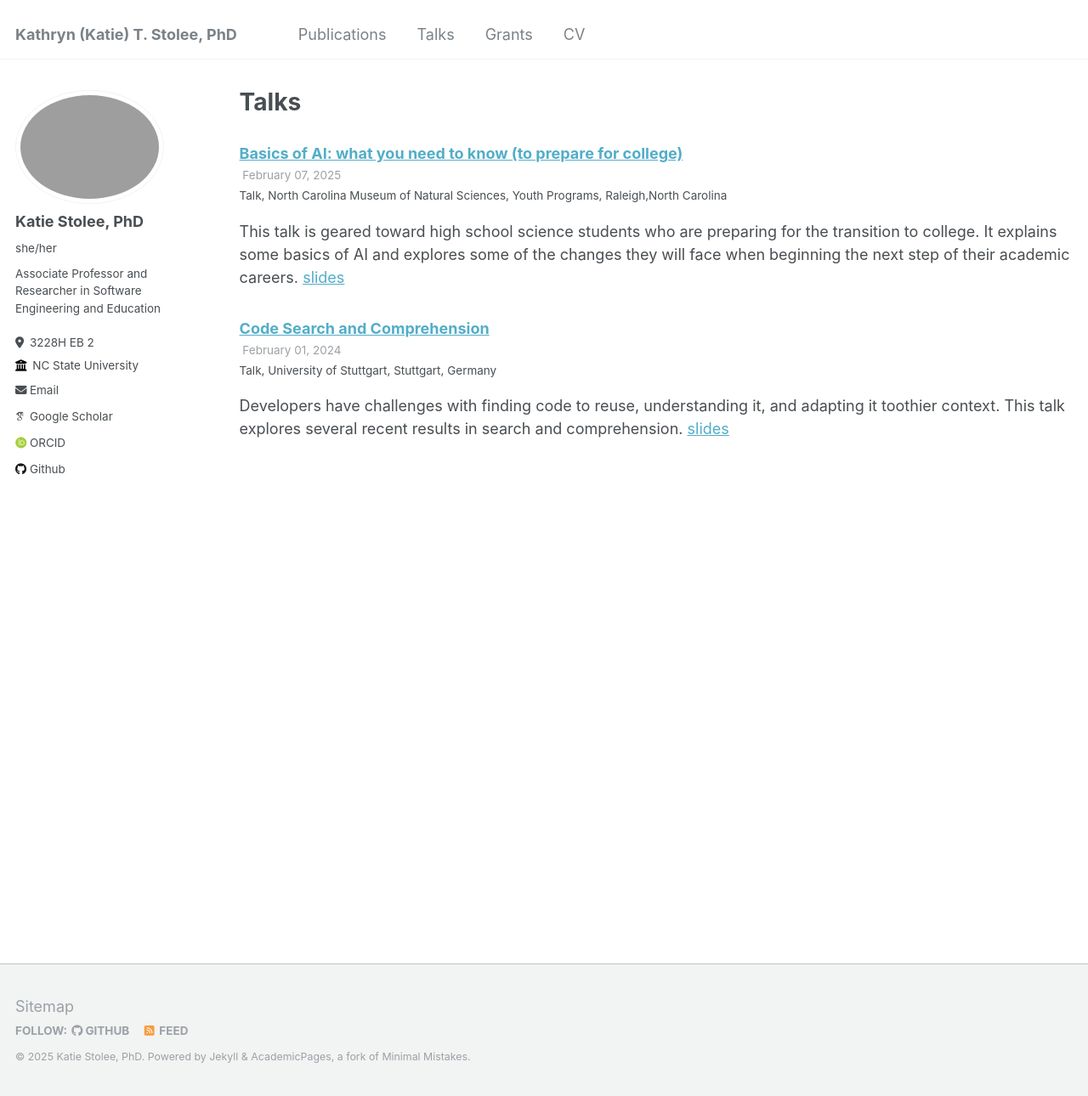
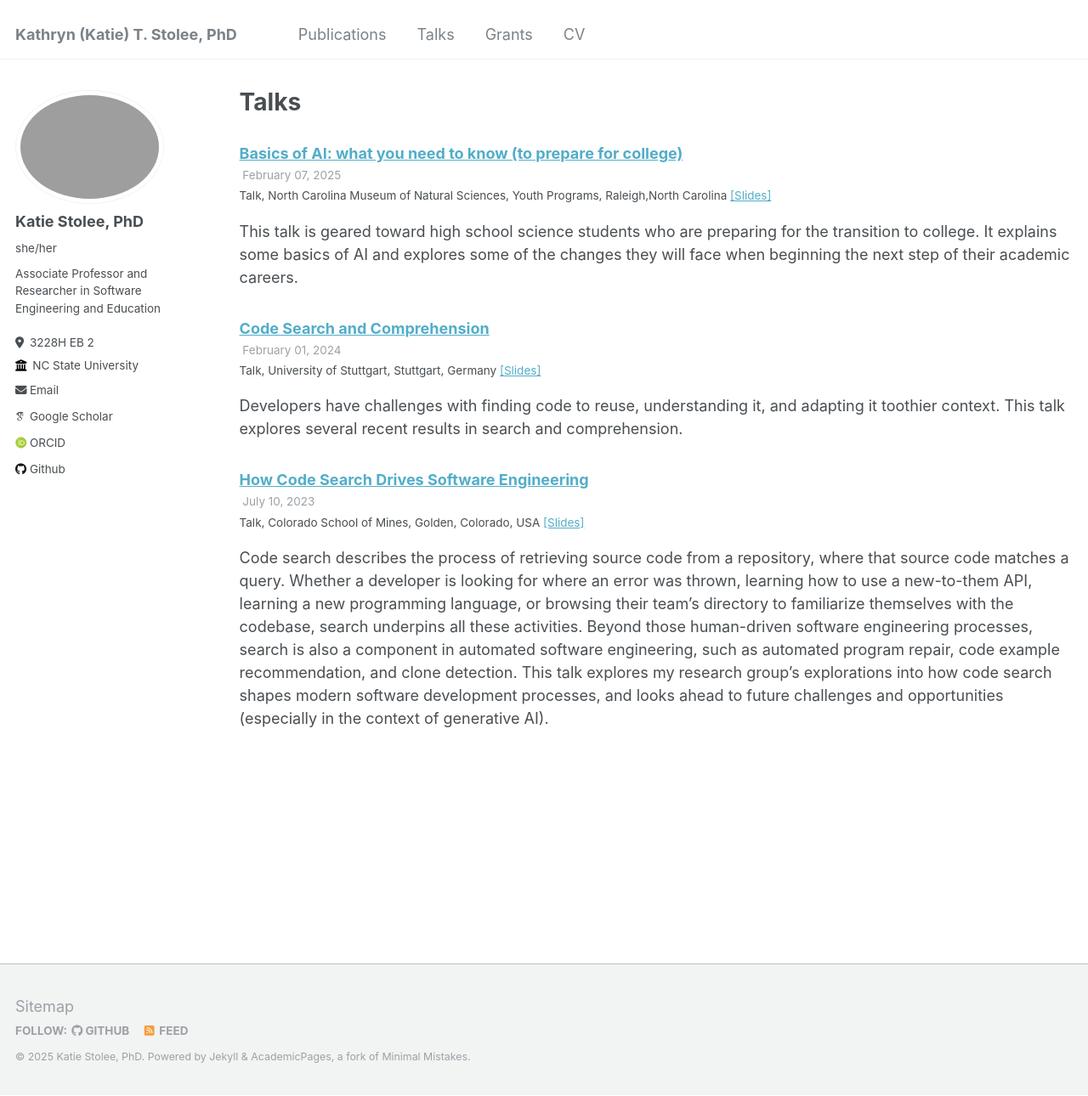
Before and after one commit to kstolee/kstolee.github.io, a Jekyll site: the page built from _pages/talks.html, in a window 1280 px wide and 1290 px high. Shown: the whole window at 85% size. Built offline with Jekyll 4.4.1, drawn with Linux system fonts in a browser that asks for light colours; some web fonts are replaced.

Commit message:
updated format for talks

```diff
--- a/_includes/archive-single-talk.html
+++ b/_includes/archive-single-talk.html
@@ -37,6 +37,11 @@
     {% endif %}
     {% if post.date %}<p class="page__meta"><i class="fa fa-clock-o" aria-hidden="true"></i> {{ post.date | date: '%B %d, %Y' }}</p>{% endif %}
     {% if post.venue %}<p class="archive__item-excerpt" itemprop="description">{{post.type}}, {{ post.venue }},  {{post.location}} {% endif %}
+    {% if post.slidesurl %}
+        <a href="{{ post.slidesurl }}" rel="permalink">[Slides]</a>
+    {% endif %}
     {% if post.excerpt %}<p class="archive__item-excerpt" itemprop="description">{{ post.excerpt | markdownify }}</p>{% endif %}
+
+
   </article>
 </div>
--- /dev/null
+++ b/_talks/2023-07-10-talk.md
@@ -0,0 +1,12 @@
+---
+title: "How Code Search Drives Software Engineering"
+collection: talks
+type: "Talk"
+permalink: /talks/2023_CSM
+slidesurl: /assets/talks/2023_CSM.pdf
+venue: "Colorado School of Mines"
+date: 2023-07-10
+location: "Golden, Colorado, USA"
+---
+
+Code search describes the process of retrieving source code from a repository, where that source code matches a query. Whether a developer is looking for where an error was thrown, learning how to use a new-to-them API, learning a new programming language, or browsing their team’s directory to familiarize themselves with the codebase, search underpins all these activities. Beyond those human-driven software engineering processes, search is also a component in automated software engineering, such as automated program repair, code example recommendation, and clone detection. This talk explores my research group’s explorations into how code search shapes modern software development processes, and looks ahead to future challenges and opportunities (especially in the context of generative AI).
```
Also changed, not shown: _talks/2024-01-31-talk-2.md (+2 -1 lines), _talks/2025-02-07-talk-1.md (+2 -1 lines), 3 other files.
